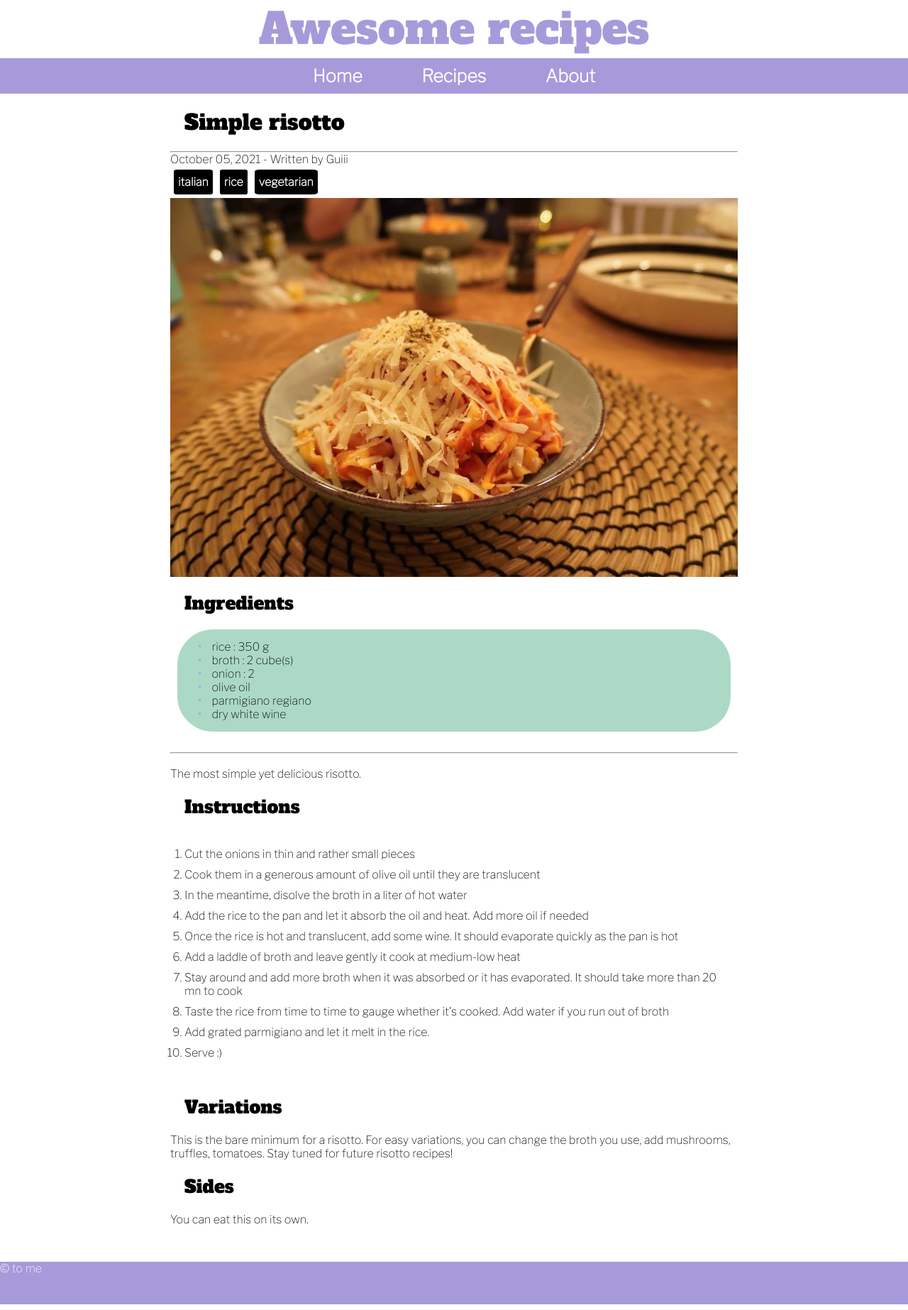
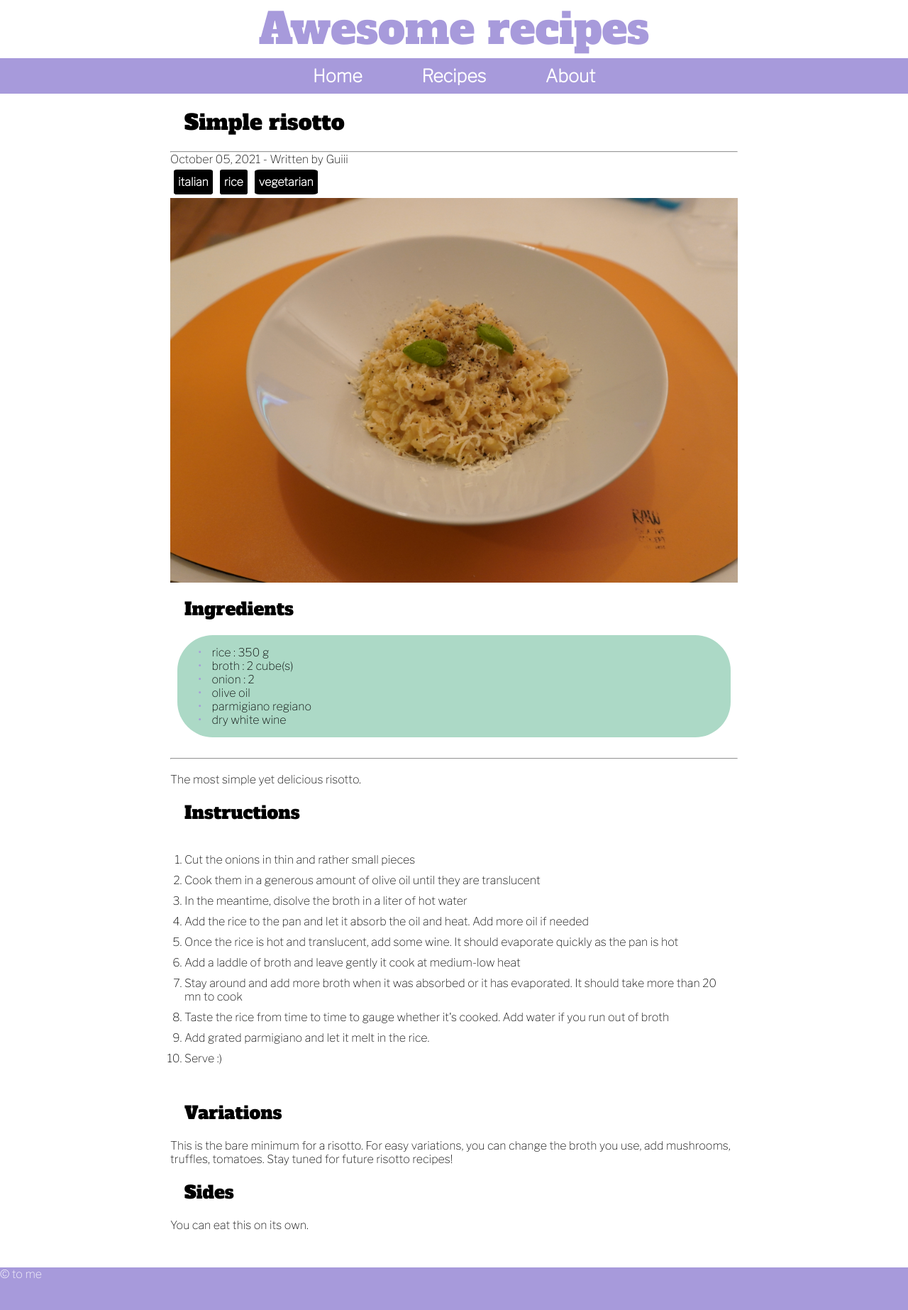
Before and after one commit to neuracr/neuracr.github.io, a Jekyll site: the page built from docs/recipes/_posts/2021-10-05-simple-risotto.html, in a window 1280 px wide. Shown: the whole page at 71% size. Built offline with Jekyll 4.4.1, drawn with Linux system fonts in a browser that asks for light colours.

Commit message:
adds a real risotto picture

```diff
--- a/docs/recipes/_posts/2021-10-05-simple-risotto.html
+++ b/docs/recipes/_posts/2021-10-05-simple-risotto.html
@@ -3,7 +3,7 @@ layout: recipe
 title: "Simple risotto"
 tags: italian rice vegetarian
 author: Guiii
-preview_picture: "/assets/images/simple_pasta.jpg"
+preview_picture: "/assets/images/risotto.jpg"
 ingredients:
     servings: 4
     list:
```
Also changed, not shown: docs/assets/images/risotto.jpg (added).
